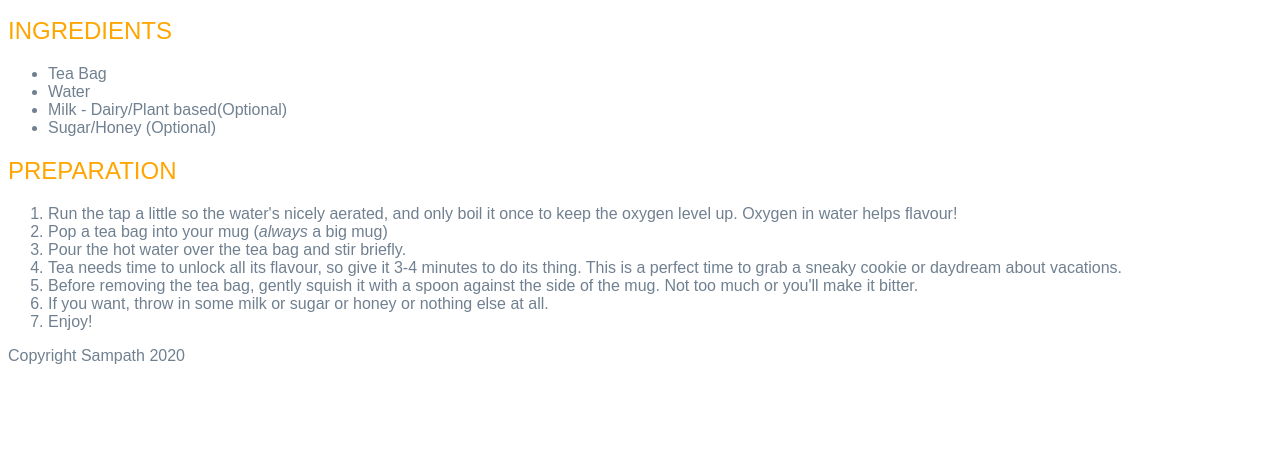
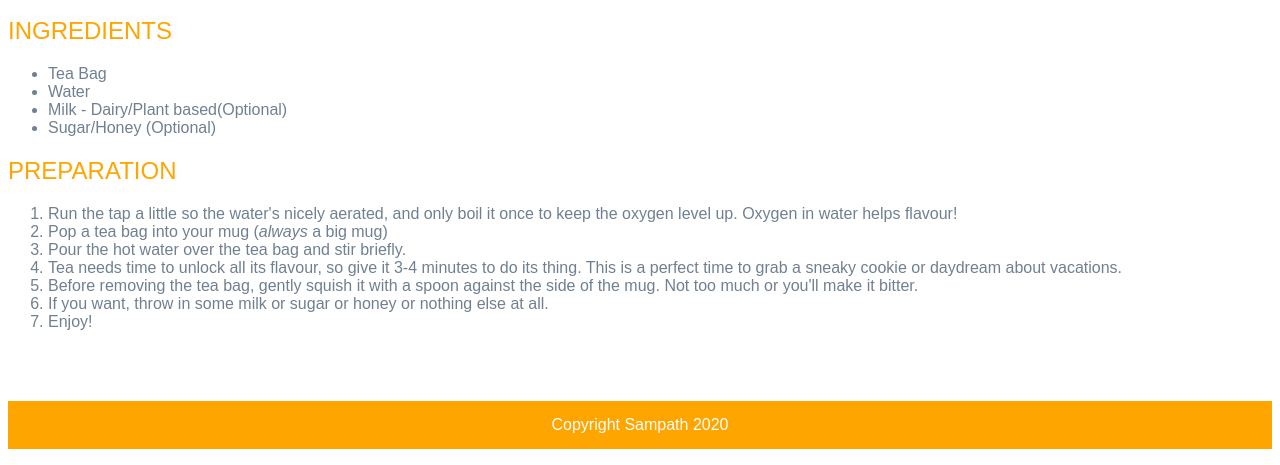
Before and after one commit to Sampath-90/Tea-Recipe, a plain HTML site: page index.html in a window 1280 px wide. Shown: the part 1108-1573 px from the top of the page. Before the commit the page ends 1489 px from the top, so only its background shows below. Drawn offline with Linux system fonts and the light colour scheme; a script that the page names is missing.

Commit message:
Update index.css

```diff
--- a/index.css
+++ b/index.css
@@ -13,3 +13,13 @@ h1,h2{
 img{
     width: 100%;
 }
+footer{
+    margin-top:70px;
+    color:white;
+    background-color:orange;
+}
+footer p{
+    text-align:center;
+    padding-top:15px;
+    padding-bottom:15px;
+}
```
